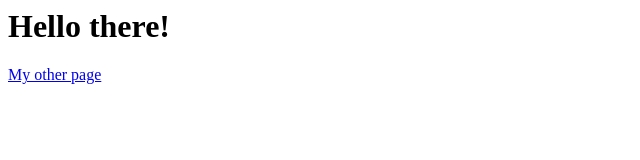
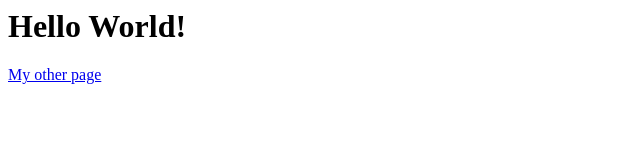
Before and after one commit to JFGEER83/Front-end-challenge, a plain HTML site: page index.html in a window 1280 px wide. Shown: the full height of the page, 0-640 px from the left. Drawn offline with Linux system fonts and the light colour scheme.

Commit message:
1 file modified

```diff
--- a/index.html
+++ b/index.html
@@ -5,7 +5,7 @@
     <!-- <link rel="stylesheet" type="text/css" href="styles.css"> -->
   </head>
   <body>
-    <h1>Hello there!</h1>
+    <h1>Hello World!</h1>
     <a href="/me.html">My other page</a>
   </body>
 </html>
```
